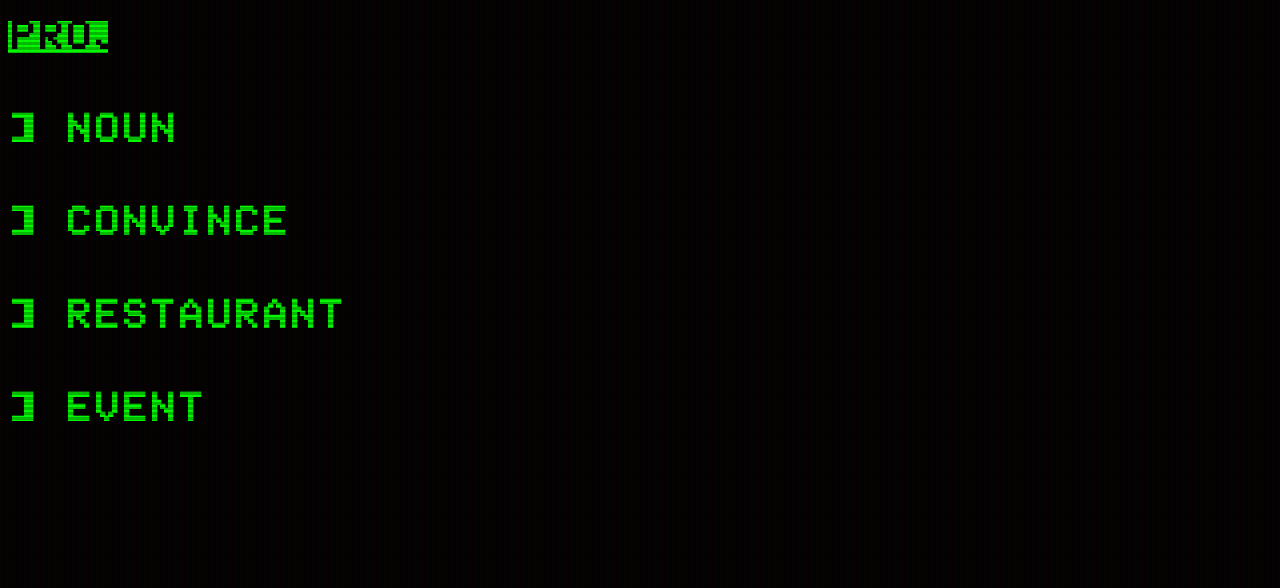
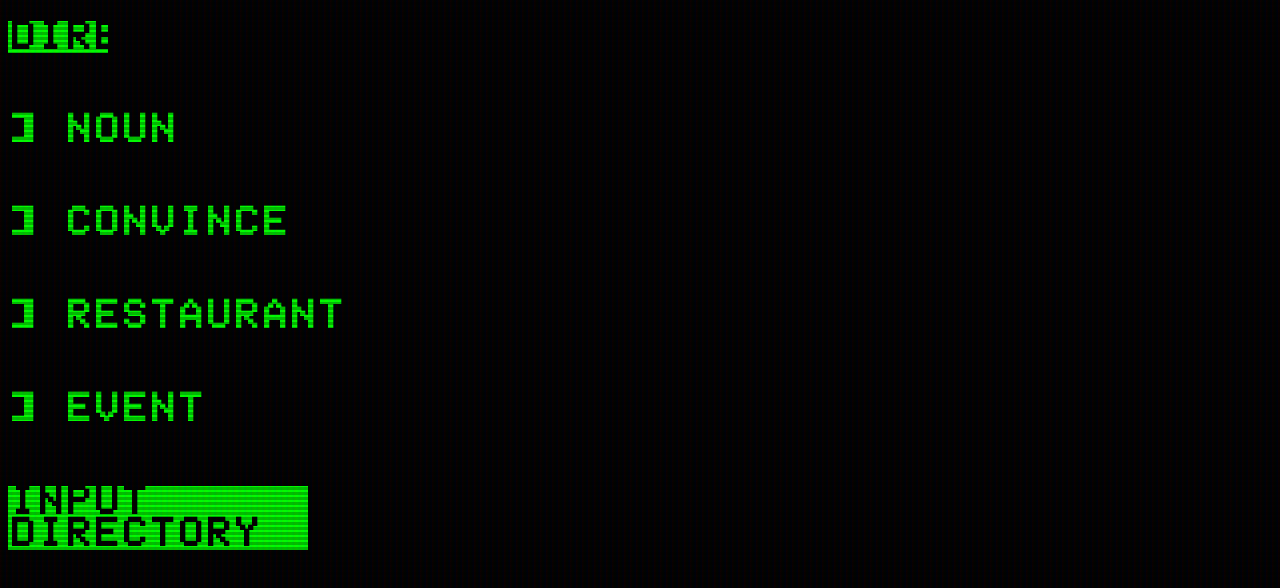
Before and after one commit to WVCS/index-RenSiddons, a plain HTML site: page index.html in a window 1280 px wide. Shown: the top 588 px of the page. Drawn offline with Linux system fonts and the light colour scheme.

Commit message:
Update index.html

```diff
--- a/index.html
+++ b/index.html
@@ -11,7 +11,7 @@
 
   <div class="crt">
   <div class="title">
-  <h1> PROJECTS </h1>
+  <h1> DIRECTORIES </h1>
   </div>
   <div class="projects">
   <br>
@@ -23,6 +23,10 @@
   <br>
   <a href="Event/Event.html"> <h1> ] EVENT </h1> </a>
   </div>
+    <br>
+    <div class="title2">
+      <h1> INPUT DIRECTORY </h1>
+    </div>
   </div>
 
 </body>
@@ -73,6 +77,13 @@
   font-family: "Apple-II", sans-serif;
 }
 
+.title2 {
+  color: black;
+  background-color: lime;
+  width: 300px;
+  font-family: "Apple-II", sans-serif;
+}
+
 a {
   color: lime;
   margin: 0;
```
